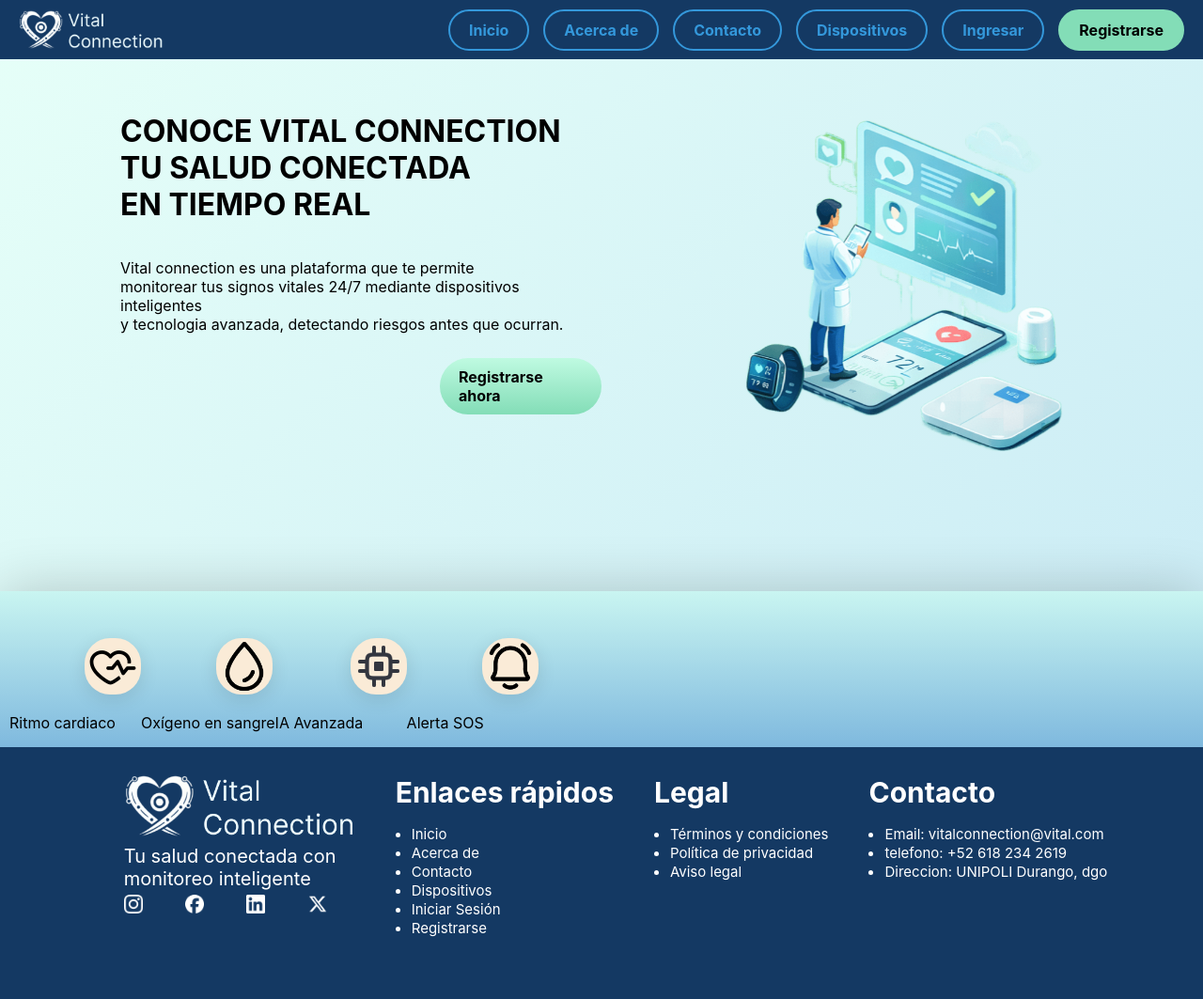
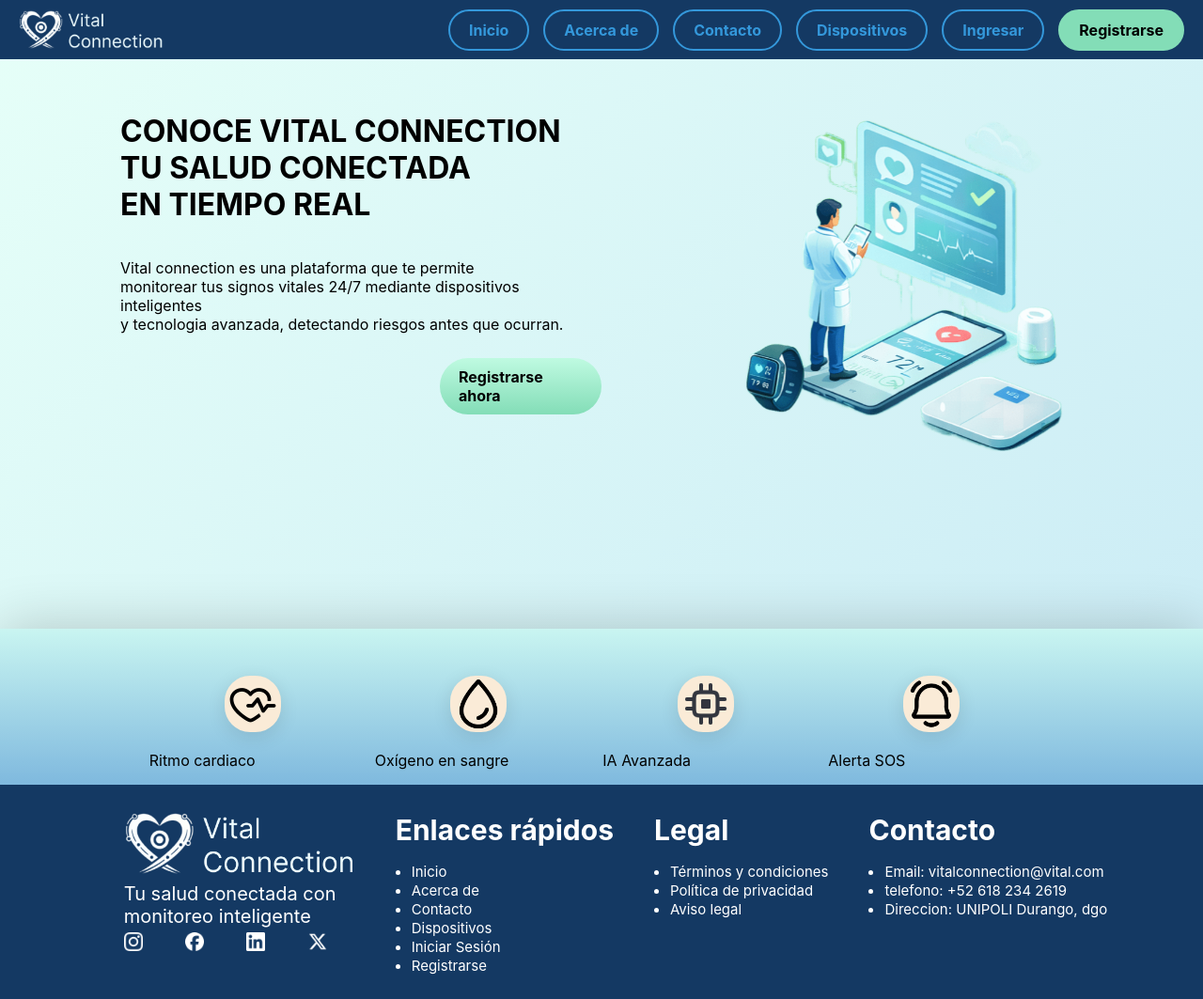
Before and after one commit to Riudux/pagina_web, a PHP site: page /index.html in a window 1280 px wide. Shown: the whole page at 94% size. Before the commit the page ends 997 px from the top, so only its background shows below. Run offline with PHP 8.4, Linux system fonts and the light colour scheme.

Commit message:
indexxd
asdasdasd

```diff
--- a/index.css
+++ b/index.css
@@ -29,7 +29,6 @@
     cursor: pointer;
     background-image: linear-gradient(180deg, #bffae1, #83DDB7);
     font-weight: bold;
-    transition: opacity 0.3s;
 }
 
 .boton_registro:hover {
@@ -49,18 +48,19 @@
 
 
 .cartel{
-    padding: 0; /* Espacio arriba para el navbar */
     width: 100%;
     display: flex;
-    justify-content: center;
     align-items: flex-end;
-    min-height: calc(100vh - 40px);
+    height: 100vh;
 }
 
 .cartel-text{
     display: flex;
     justify-content: space-between;
-    padding: 0 10px;
+}
+.cartel-ritmo,  .cartel-oxigeno, .cartel-ia, .cartel-sos {
+    margin-left: 100x;
+    margin-right: 100px;
 }
 
 .cartel-card {
@@ -69,6 +69,7 @@
     background-image: linear-gradient(180deg, #c9f5f1, #7fb9de);
     box-shadow: 0 0px 60px rgba(0, 0, 0, 0.2);
     display: flex;
+    justify-content: center;
 }
 
 .cartel-text img{
```
